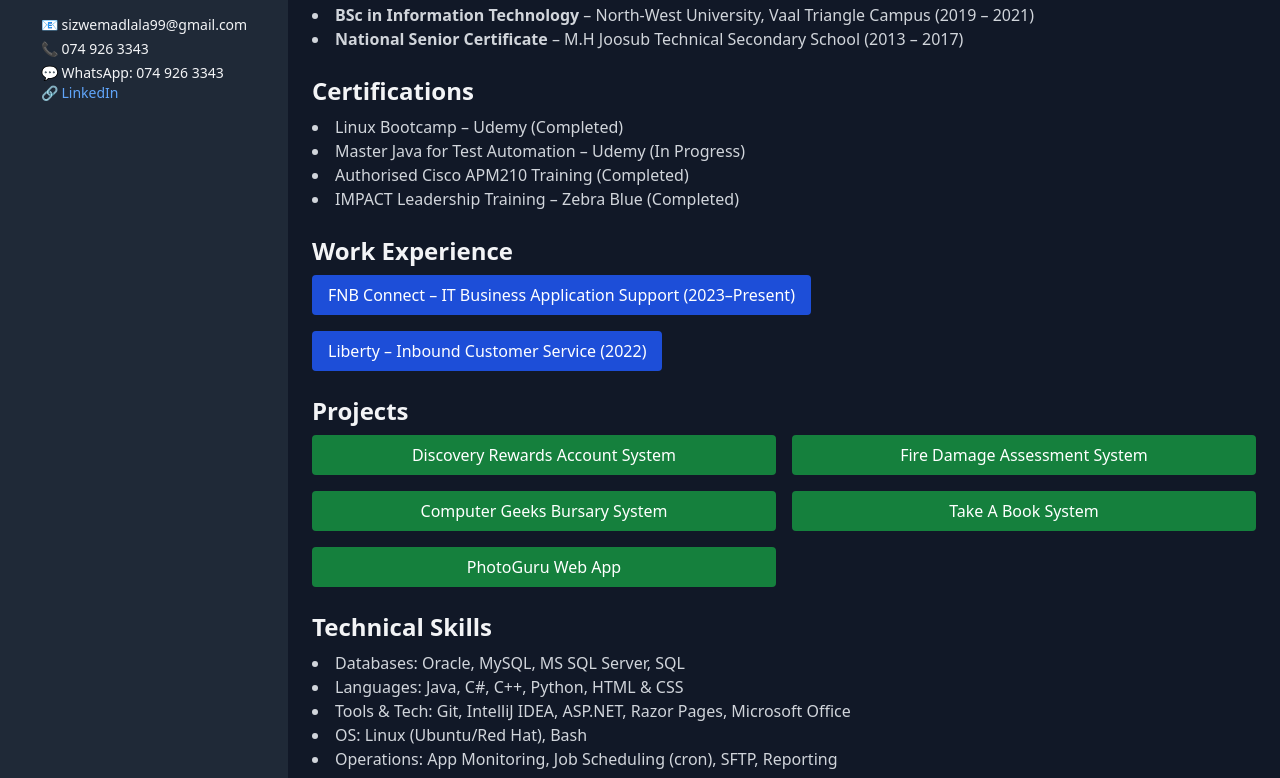
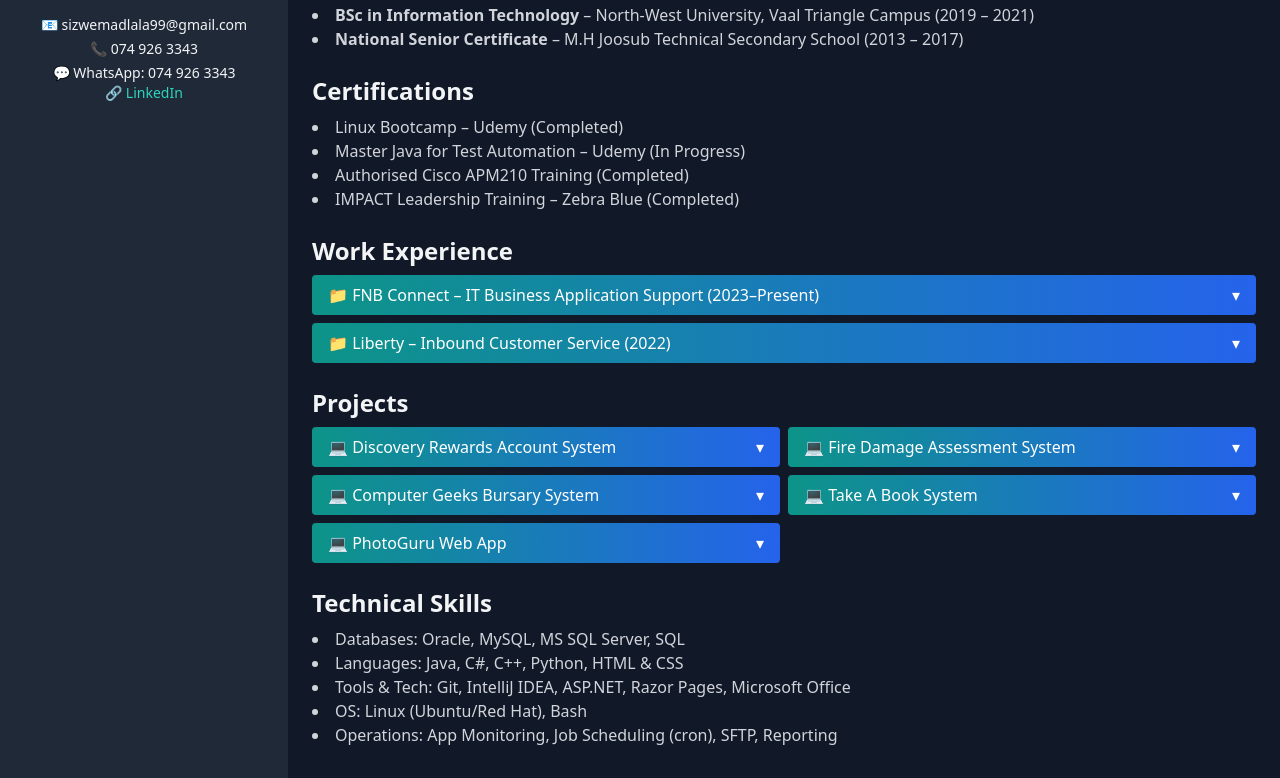
Before and after one commit to sizwe78/resposive_Sizwe_Madlala_CV, a plain HTML site: page index.html in a window 1280 px wide. Shown: the part 221-999 px from the top of the page. Drawn offline with nearby package versions, Linux system fonts and the light colour scheme.

Commit message:
second commit

```diff
--- a/index.html
+++ b/index.html
@@ -6,25 +6,43 @@
   <title>Sizwe Madlala - Interactive CV</title>
   <link href="https://fonts.googleapis.com/css2?family=Inter:wght@300;500;700&display=swap" rel="stylesheet">
   <script src="https://cdn.tailwindcss.com"></script>
-  <script src="https://unpkg.com/@popperjs/core@2"></script>
+  <style>
+    .fade {
+      transition: all 0.3s ease;
+      overflow: hidden;
+    }
+    .fade-hidden {
+      max-height: 0;
+      opacity: 0;
+      padding-top: 0;
+      padding-bottom: 0;
+      margin-top: 0;
+    }
+    .fade-visible {
+      max-height: 500px;
+      opacity: 1;
+      margin-top: 0.5rem;
+    }
+  </style>
 </head>
 <body class="bg-gray-900 text-gray-100 font-inter">
   <div class="min-h-screen flex flex-col md:flex-row">
     <!-- Sidebar -->
     <aside class="bg-gray-800 w-full md:w-72 p-6 flex flex-col items-center">
-      <img class="rounded-full w-32 h-32 mb-4 border-4 border-gray-700" src="sizweImage.jpg" alt="Sizwe Madlala" />
+      <img class="rounded-full w-35 h-32 mb-4 border-4 border-gray-700" src="PICCV1.jpg" alt="Sizwe Madlala" />
       <h1 class="text-xl font-bold">SIZWE MADLALA</h1>
       <p class="text-sm mt-1">IT Systems Administrator</p>
-      <div class="mt-4 space-y-1 text-sm">
+      <div class="mt-4 space-y-1 text-sm text-center">
         <p>📧 sizwemadlala99@gmail.com</p>
         <p>📞 074 926 3343</p>
         <p>💬 WhatsApp: 074 926 3343</p>
-        <a href="https://linkedin.com/in/sizwe-madlala-180b19210" class="text-blue-400 hover:underline">🔗 LinkedIn</a>
+        <a href="https://linkedin.com/in/sizwe-madlala-180b19210" class="text-teal-400 hover:underline">🔗 LinkedIn</a>
       </div>
     </aside>
 
     <!-- Main Content -->
     <main class="flex-1 p-6">
+      <!-- Summary -->
       <section class="mb-6">
         <h2 class="text-2xl font-semibold mb-2">Professional Summary</h2>
         <p class="text-gray-300">
@@ -32,6 +50,7 @@
         </p>
       </section>
 
+      <!-- Education -->
       <section class="mb-6">
         <h2 class="text-2xl font-semibold mb-2">Education</h2>
         <ul class="list-disc list-inside text-gray-300">
@@ -40,6 +59,7 @@
         </ul>
       </section>
 
+      <!-- Certifications -->
       <section class="mb-6">
         <h2 class="text-2xl font-semibold mb-2">Certifications</h2>
         <ul class="list-disc list-inside text-gray-300">
@@ -50,13 +70,21 @@
         </ul>
       </section>
 
+      <!-- Work Experience -->
       <section class="mb-6">
         <h2 class="text-2xl font-semibold mb-2">Work Experience</h2>
-        <!-- Role: FNB Connect -->
-        <div class="mb-4">
-          <button onclick="togglePopup('fnb')" class="bg-blue-700 hover:bg-blue-600 text-white px-4 py-2 rounded">FNB Connect – IT Business Application Support (2023–Present)</button>
-          <div id="fnb" class="hidden bg-gray-800 mt-2 p-4 rounded shadow-lg">
-            <ul class="list-disc list-inside text-gray-300">
+
+        <!-- FNB -->
+        <div>
+          <button onclick="togglePopup('fnb', this)"
+            class="flex justify-between items-center bg-gradient-to-r from-teal-600 to-blue-600 hover:from-teal-500 hover:to-blue-500 text-white px-4 py-2 rounded w-full">
+            <span class="flex items-center gap-2">
+              📁 FNB Connect – IT Business Application Support (2023–Present)
+            </span>
+            <span class="transition-transform transform">&#9662;</span>
+          </button>
+          <div id="fnb" class="fade fade-hidden bg-gray-800 px-4 py-0 rounded shadow-lg">
+            <ul class="list-disc list-inside text-gray-300 py-2">
               <li>Provide Level 1 and 2 support for business-critical applications on Linux systems.</li>
               <li>System health checks, log reviews, and performance monitoring.</li>
               <li>Manage SFTP secure file transfers and delivery pipelines.</li>
@@ -70,11 +98,17 @@
           </div>
         </div>
 
-        <!-- Role: Liberty -->
-        <div>
-          <button onclick="togglePopup('liberty')" class="bg-blue-700 hover:bg-blue-600 text-white px-4 py-2 rounded">Liberty – Inbound Customer Service (2022)</button>
-          <div id="liberty" class="hidden bg-gray-800 mt-2 p-4 rounded shadow-lg">
-            <ul class="list-disc list-inside text-gray-300">
+        <!-- Liberty -->
+        <div class="mt-2">
+          <button onclick="togglePopup('liberty', this)"
+            class="flex justify-between items-center bg-gradient-to-r from-teal-600 to-blue-600 hover:from-teal-500 hover:to-blue-500 text-white px-4 py-2 rounded w-full">
+            <span class="flex items-center gap-2">
+              📁 Liberty – Inbound Customer Service (2022)
+            </span>
+            <span class="transition-transform transform">&#9662;</span>
+          </button>
+          <div id="liberty" class="fade fade-hidden bg-gray-800 px-4 py-0 rounded shadow-lg">
+            <ul class="list-disc list-inside text-gray-300 py-2">
               <li>Assisted clients with product and policy-related queries.</li>
               <li>Resolved complaints ensuring high customer satisfaction.</li>
               <li>Handled policy servicing tasks and client data updates.</li>
@@ -83,42 +117,59 @@
         </div>
       </section>
 
+      <!-- Projects -->
       <section class="mb-6">
         <h2 class="text-2xl font-semibold mb-2">Projects</h2>
-        <div class="grid md:grid-cols-2 gap-4">
+        <div class="grid md:grid-cols-2 gap-2">
           <div>
-            <button onclick="togglePopup('proj1')" class="bg-green-700 hover:bg-green-600 text-white px-4 py-2 rounded w-full">Discovery Rewards Account System</button>
-            <div id="proj1" class="hidden bg-gray-800 mt-2 p-4 rounded shadow-lg text-sm">
-              Backend system for managing Discovery Vitality rewards and Miles using Java, Maven, IntelliJ & Git.
+            <button onclick="togglePopup('proj1', this)" class="flex justify-between items-center bg-gradient-to-r from-teal-600 to-blue-600 hover:from-teal-500 hover:to-blue-500 text-white px-4 py-2 rounded w-full">
+              <span class="flex items-center gap-2">💻 Discovery Rewards Account System</span>
+              <span class="transition-transform transform">&#9662;</span>
+            </button>
+            <div id="proj1" class="fade fade-hidden bg-gray-800 px-4 py-0 rounded shadow-lg text-sm">
+              <p class="py-2">Backend system for managing Discovery Vitality rewards and Miles using Java, Maven, IntelliJ & Git.</p>
             </div>
           </div>
           <div>
-            <button onclick="togglePopup('proj2')" class="bg-green-700 hover:bg-green-600 text-white px-4 py-2 rounded w-full">Fire Damage Assessment System</button>
-            <div id="proj2" class="hidden bg-gray-800 mt-2 p-4 rounded shadow-lg text-sm">
-              Data-tracking and damage assessment tool with reporting features and a structured relational database model.
+            <button onclick="togglePopup('proj2', this)" class="flex justify-between items-center bg-gradient-to-r from-teal-600 to-blue-600 hover:from-teal-500 hover:to-blue-500 text-white px-4 py-2 rounded w-full">
+              <span class="flex items-center gap-2">💻 Fire Damage Assessment System</span>
+              <span class="transition-transform transform">&#9662;</span>
+            </button>
+            <div id="proj2" class="fade fade-hidden bg-gray-800 px-4 py-0 rounded shadow-lg text-sm">
+              <p class="py-2">Data-tracking and damage assessment tool with reporting features and a structured relational database model.</p>
             </div>
           </div>
           <div>
-            <button onclick="togglePopup('proj3')" class="bg-green-700 hover:bg-green-600 text-white px-4 py-2 rounded w-full">Computer Geeks Bursary System</button>
-            <div id="proj3" class="hidden bg-gray-800 mt-2 p-4 rounded shadow-lg text-sm">
-              Operational Oracle database for bursary processing and applicant management.
+            <button onclick="togglePopup('proj3', this)" class="flex justify-between items-center bg-gradient-to-r from-teal-600 to-blue-600 hover:from-teal-500 hover:to-blue-500 text-white px-4 py-2 rounded w-full">
+              <span class="flex items-center gap-2">💻 Computer Geeks Bursary System</span>
+              <span class="transition-transform transform">&#9662;</span>
+            </button>
+            <div id="proj3" class="fade fade-hidden bg-gray-800 px-4 py-0 rounded shadow-lg text-sm">
+              <p class="py-2">Operational Oracle database for bursary processing and applicant management.</p>
             </div>
           </div>
           <div>
-            <button onclick="togglePopup('proj4')" class="bg-green-700 hover:bg-green-600 text-white px-4 py-2 rounded w-full">Take A Book System</button>
-            <div id="proj4" class="hidden bg-gray-800 mt-2 p-4 rounded shadow-lg text-sm">
-              ASP.NET web application for textbook/stationery orders with in-memory data storage.
+            <button onclick="togglePopup('proj4', this)" class="flex justify-between items-center bg-gradient-to-r from-teal-600 to-blue-600 hover:from-teal-500 hover:to-blue-500 text-white px-4 py-2 rounded w-full">
+              <span class="flex items-center gap-2">💻 Take A Book System</span>
+              <span class="transition-transform transform">&#9662;</span>
+            </button>
+            <div id="proj4" class="fade fade-hidden bg-gray-800 px-4 py-0 rounded shadow-lg text-sm">
+              <p class="py-2">ASP.NET web application for textbook/stationery orders with in-memory data storage.</p>
             </div>
           </div>
           <div>
-            <button onclick="togglePopup('proj5')" class="bg-green-700 hover:bg-green-600 text-white px-4 py-2 rounded w-full">PhotoGuru Web App</button>
-            <div id="proj5" class="hidden bg-gray-800 mt-2 p-4 rounded shadow-lg text-sm">
-              Online photo management platform using Razor Pages and Azure integration.
+            <button onclick="togglePopup('proj5', this)" class="flex justify-between items-center bg-gradient-to-r from-teal-600 to-blue-600 hover:from-teal-500 hover:to-blue-500 text-white px-4 py-2 rounded w-full">
+              <span class="flex items-center gap-2">💻 PhotoGuru Web App</span>
+              <span class="transition-transform transform">&#9662;</span>
+            </button>
+            <div id="proj5" class="fade fade-hidden bg-gray-800 px-4 py-0 rounded shadow-lg text-sm">
+              <p class="py-2">Online photo management platform using Razor Pages and Azure integration.</p>
             </div>
           </div>
         </div>
       </section>
 
+      <!-- Skills -->
       <section class="mb-6">
         <h2 class="text-2xl font-semibold mb-2">Technical Skills</h2>
         <ul class="list-disc list-inside text-gray-300">
@@ -130,6 +181,7 @@
         </ul>
       </section>
 
+      <!-- Languages -->
       <section class="mb-6">
         <h2 class="text-2xl font-semibold mb-2">Languages</h2>
         <ul class="list-disc list-inside text-gray-300">
@@ -139,7 +191,8 @@
         </ul>
       </section>
 
-      <section class="mb-6">
+      <!-- References -->
+      <section>
         <h2 class="text-2xl font-semibold mb-2">References</h2>
         <ul class="list-disc list-inside text-gray-300">
           <li>Ettios Nkobi – Service Support Center Manager: 083 800 5482</li>
@@ -150,9 +203,12 @@
   </div>
 
   <script>
-    function togglePopup(id) {
+    function togglePopup(id, btn) {
       const el = document.getElementById(id);
-      el.classList.toggle('hidden');
+      const arrow = btn.querySelector('span:last-child');
+      el.classList.toggle('fade-hidden');
+      el.classList.toggle('fade-visible');
+      arrow.classList.toggle('rotate-180');
     }
   </script>
 </body>
```
Also changed, not shown: PICCV.jpg (added), PICCV1.jpg (added).
